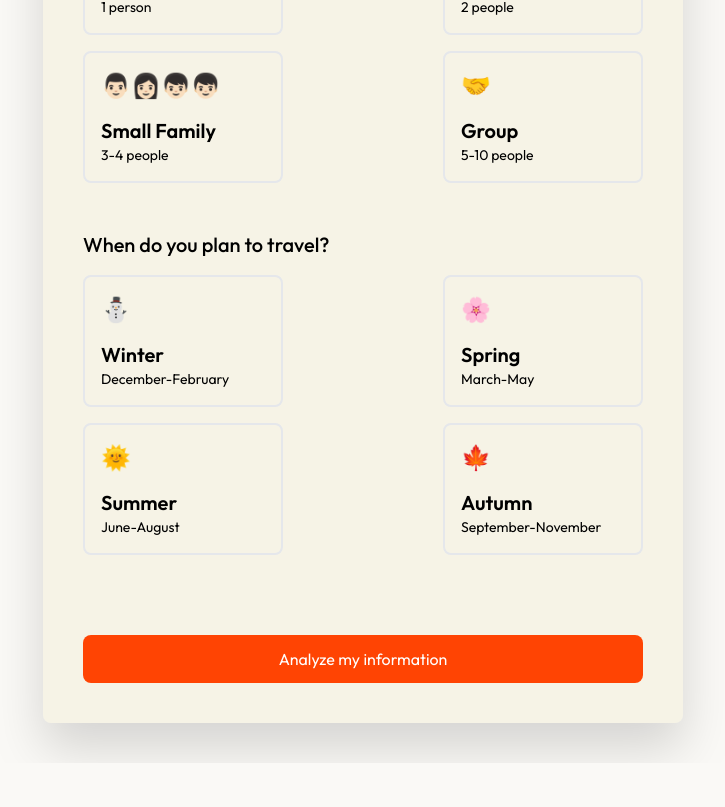
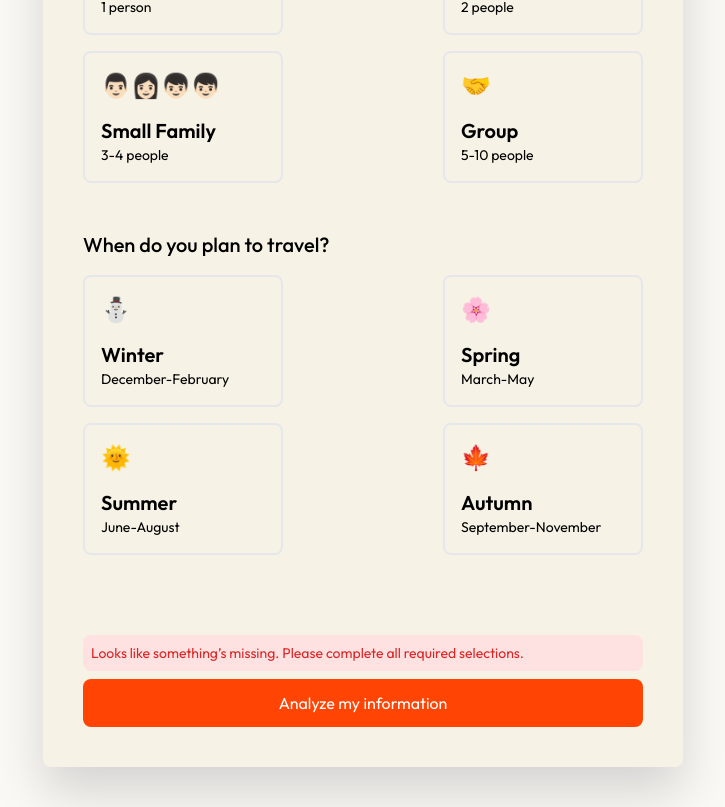
Before and after one commit to Deepak-Dhungel/triperly, a Next.js app: page /trip-planner in a window 1280 px wide. Shown: the part 1113-1920 px from the top of the page, without its empty margins (277-1002 px from the left). Before the commit the page ends 1876 px from the top, so only its background shows below. Built offline with nearby package versions, Linux system fonts and the light colour scheme; no server answers.

Commit message:
feat(ui): destination & travel planning form validation and inline error

```diff
--- a/app/(public)/trip-planner/page.tsx
+++ b/app/(public)/trip-planner/page.tsx
@@ -26,6 +26,7 @@ function TripPlannerInner() {
   const [showLoader, setShowLoader] = useState(false);
   const searchParams = useSearchParams();
   const [errors, setErrors] = useState<{ noOfDays?: string }>({});
+  const [missingInputError, setMissingInputError] = useState(false);
 
   const router = useRouter();
 
@@ -74,7 +75,7 @@ function TripPlannerInner() {
         !travellingWith ||
         !travelMonth
       ) {
-        alert("Please fill all required fields");
+        setMissingInputError(true);
         return;
       }
       setShowLoader(true);
@@ -163,7 +164,7 @@ function TripPlannerInner() {
               type="text" // keep type text to avoid spinners; can be "number" too
               inputMode="numeric" // show numeric keyboard on mobile
               pattern="\d*" // optional
-              className={`mt-4 py-2 px-6 rounded-lg focus:outline-orange-300 ${
+              className={`mt-4 py-2 px-6 rounded-lg focus:outline-[--accent-light] ${
                 errors.noOfDays
                   ? "placeholder:text-red-600"
                   : "placeholder:text-gray-300"
@@ -212,7 +213,7 @@ function TripPlannerInner() {
             </div>
           </div>
 
-          <div className="mt-12 flex flex-col w-full">
+          <div className="mt-12 flex flex-col w-full mb-20">
             <span className="text-xl font-medium">
               When do you plan to travel?
             </span>
@@ -233,8 +234,15 @@ function TripPlannerInner() {
             </div>
           </div>
 
+          {!missingInputError && (
+            <span className="mb-2 text-sm text-red-600 bg-red-100 w-full p-2 rounded-lg">
+              Looks like something’s missing. Please complete all required
+              selections.
+            </span>
+          )}
+
           <div
-            className="mt-20 h-12 w-full cursor-pointer"
+            className="h-12 w-full cursor-pointer"
             onClick={handleSubmitUserData}
           >
             <button className="h-12 w-full bg-[--accent] hover:bg-[#e63d03] hover:drop-shadow-md rounded-lg text-center text-white flex items-center justify-center">
--- a/components/HeroSection.tsx
+++ b/components/HeroSection.tsx
@@ -6,13 +6,16 @@ import { appData } from "@/constants/home-page.constant";
 
 function HeroSection() {
   const [destination, setDestination] = useState("");
+  const [error, setError] = useState("");
 
   const router = useRouter();
 
   function handleSubmit(e: React.FormEvent<HTMLFormElement>) {
     e.preventDefault();
-    if (!destination) alert("Add your destination");
-    else
+    if (!destination) {
+      setError("Please enter a destination.");
+      return;
+    } else
       router.push(
         `/trip-planner?destination=${encodeURIComponent(destination)}`
       );
@@ -51,6 +54,7 @@ function HeroSection() {
         {appData.heroSection.desc}
       </p>
 
+      <div className="relative">
         <form
           onSubmit={handleSubmit}
           className="mt-10 relative flex items-center"
@@ -74,10 +78,14 @@ function HeroSection() {
             <PiPaperPlaneRightFill className="text-white" size={18} />
           </button>
         </form>
+        {error && (
+          <span className="text-sm text-red-600 absolute bg-red-100 w-full p-2 rounded-lg mt-1">
+            {error}
+          </span>
+        )}
+      </div>
     </section>
   );
 }
 
 export default HeroSection;
-
-// bg-gradient-to-br from-gradient1 via-gradient2 to-gradient3 drop-shadow-2xl
```
Lines whose indentation alone changed are shown as unchanged.
